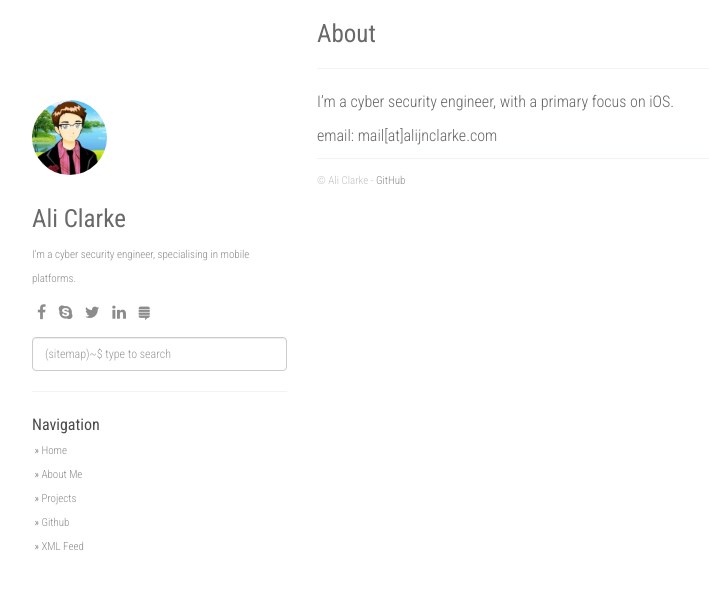
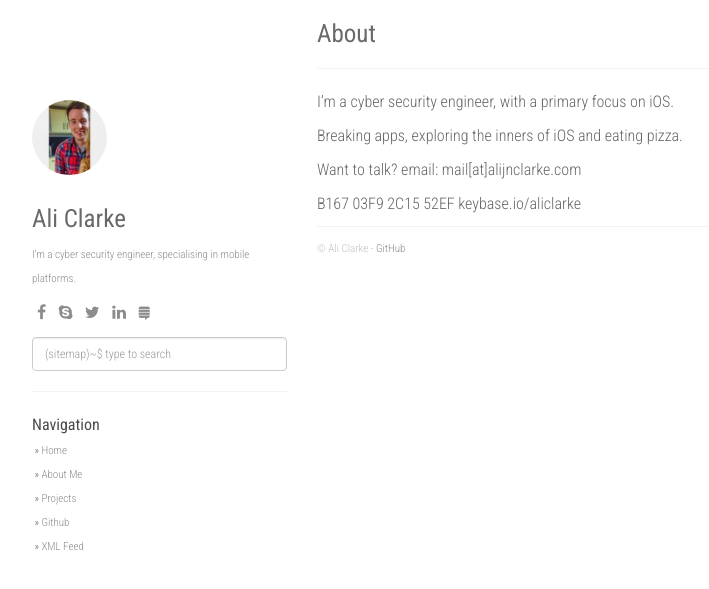
Before and after one commit to alijnclarke/alijnclarke.github.io, a Jekyll site: the page built from about.md, in a window 1280 px wide. Shown: the top 589 px of the page, without its empty margins (53-762 px from the left). Built offline with Jekyll 4.4.1, drawn with Linux system fonts in a browser that asks for light colours; nearby versions of some CDN libraries.

Commit message:
About me edits
Signed-off-by: Ali Clarke <ali.clarke@swainsleyhall.com>

```diff
--- a/about.md
+++ b/about.md
@@ -6,4 +6,10 @@ permalink: /about/
 
 I'm a cyber security engineer, with a primary focus on iOS.
 
+Breaking apps, exploring the inners of iOS and eating pizza.
+
+Want to talk?
 email: mail[at]alijnclarke.com
+
+B167 03F9 2C15 52EF
+keybase.io/aliclarke
```
Also changed, not shown: static/img/avatar.jpg.
